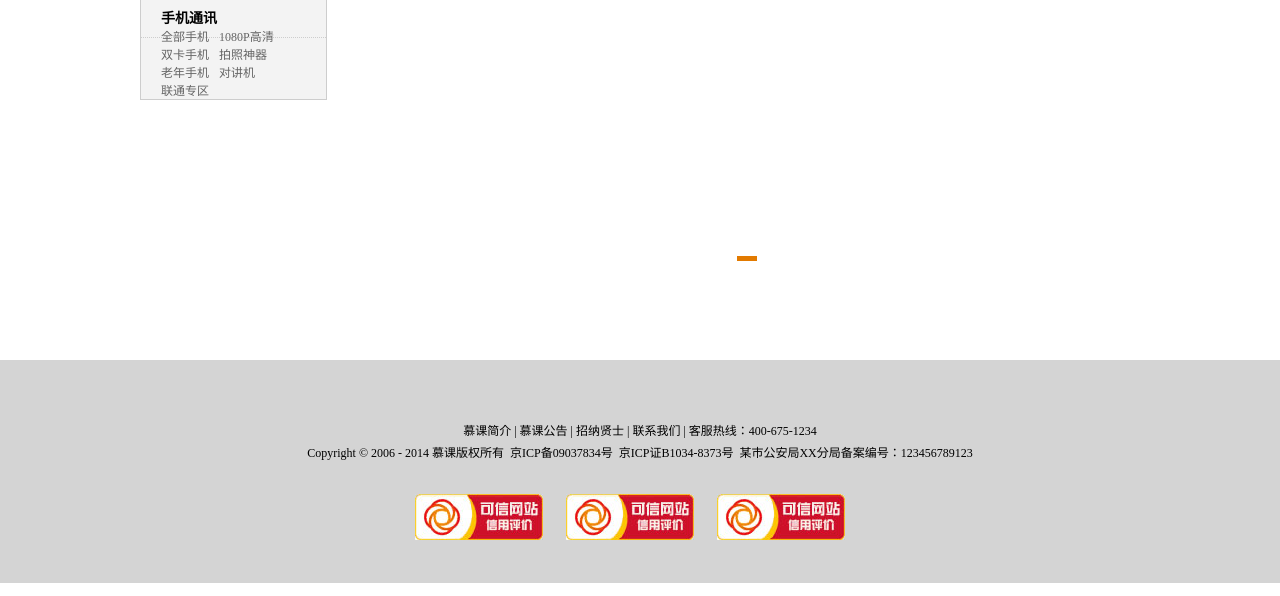
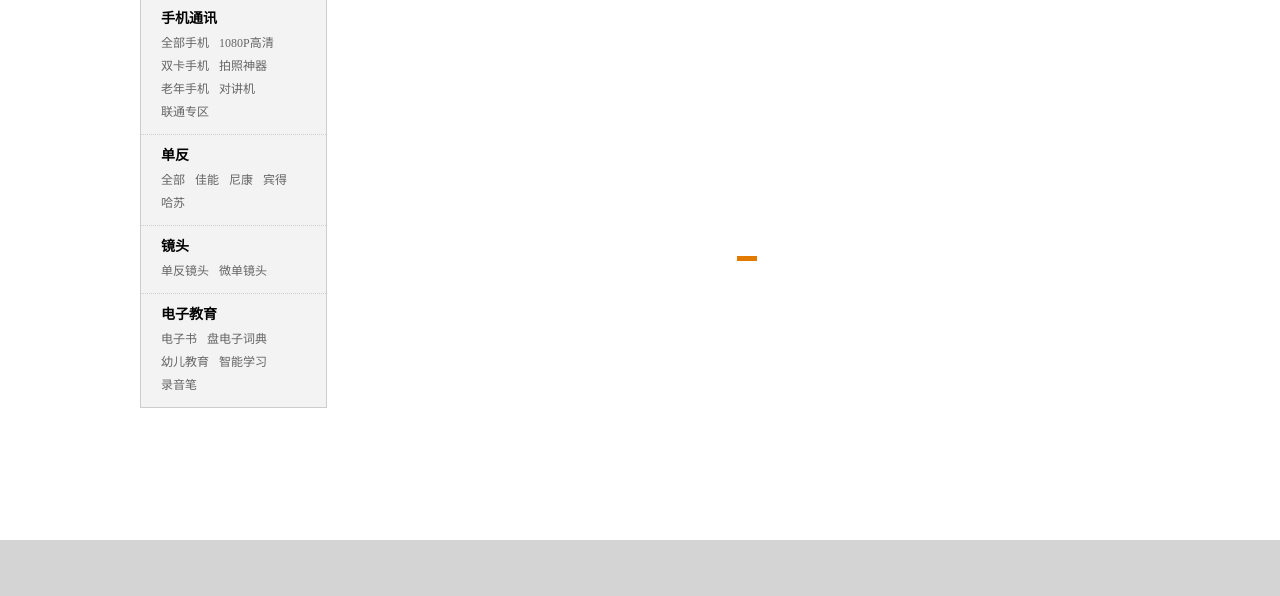
Before and after one commit to bigmo00/love, a plain HTML site: page project-01/category.html in a window 1280 px wide. Shown: the part 204-800 px from the top of the page. Drawn offline with Linux system fonts and the light colour scheme.

Commit message:
init project-01

```diff
--- a/project-01/category.html
+++ b/project-01/category.html
@@ -127,7 +127,7 @@
             <div class="category-title"><h3>手机、相机、数码</h3></div>
             <div class="category-block">
                 <h3>手机通讯</h3>
-                <ul>
+                <ul class="fl">
                     <li><a href="#">全部手机</a></li>
                     <li><a href="#">1080P高清</a></li>
                     <li><a href="#">双卡手机</a></li>
@@ -135,6 +135,33 @@
                     <li><a href="#">老年手机</a></li>
                     <li><a href="#">对讲机</a></li>
                     <li><a href="#">联通专区</a></li>
+                </ul>
+            </div>
+            <div class="category-block">
+                <h3>单反</h3>
+                <ul class="fl">
+                    <li><a href="#">全部</a></li>
+                    <li><a href="#">佳能</a></li>
+                    <li><a href="#">尼康</a></li>
+                    <li><a href="#">宾得</a></li>
+                    <li><a href="#">哈苏</a></li>
+                </ul>
+            </div>
+            <div class="category-block">
+                <h3>镜头</h3>
+                <ul class="fl">
+                    <li><a href="#">单反镜头</a></li>
+                    <li><a href="#">微单镜头</a></li>
+                </ul>
+            </div>
+            <div class="category-block">
+                <h3>电子教育</h3>
+                <ul class="fl">
+                    <li><a href="#">电子书</a></li>
+                    <li><a href="#">盘电子词典</a></li>
+                    <li><a href="#">幼儿教育</a></li>
+                    <li><a href="#">智能学习</a></li>
+                    <li><a href="#">录音笔</a></li>
                 </ul>
             </div>
         </div>
@@ -152,6 +179,18 @@
                 <a href="javascript:;"></a>
             </div>
         </div>
+        <br>
+        <br>
+        <br>
+        <br>
+        <br>
+        <br>
+        <br>
+        <br>
+        <br>
+        <br>
+        <br>
+        <br>
         <br>
         <br>
         <br>
--- a/project-01/css/category.css
+++ b/project-01/css/category.css
@@ -6,6 +6,7 @@
     background-color: #F3F3F3;
     width: 185px;
     border: #CDCDCD solid 1px;
+    font-family: "宋体";
 }
 
 .category .category-title {
@@ -13,16 +14,22 @@
     border-bottom: #CDCDCD solid 1px;
     text-align: center;
     line-height: 35px;
-    font-family: "宋体";
     font-size: 14px;
 }
 
 .category .category-block {
     padding: 10px 20px;
     border-bottom: #CDCDCD dotted 1px;
+    overflow:hidden;
+    margin-bottom: -1px;
+}
+
+.category .category-block h3 {
+    margin-bottom: 5px;
 }
 
 .category .category-block li {
     float: left;
     margin-right: 10px;
+    line-height: 23px;
 }
```
